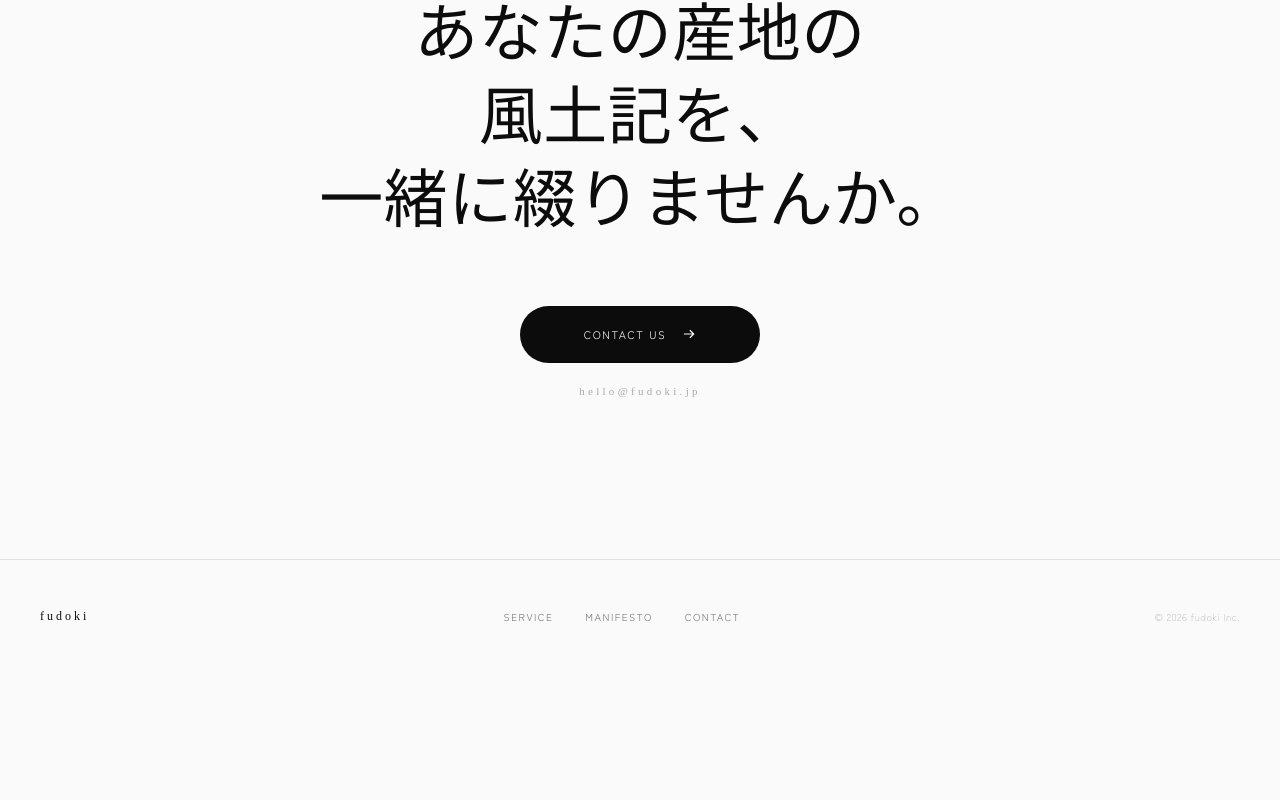
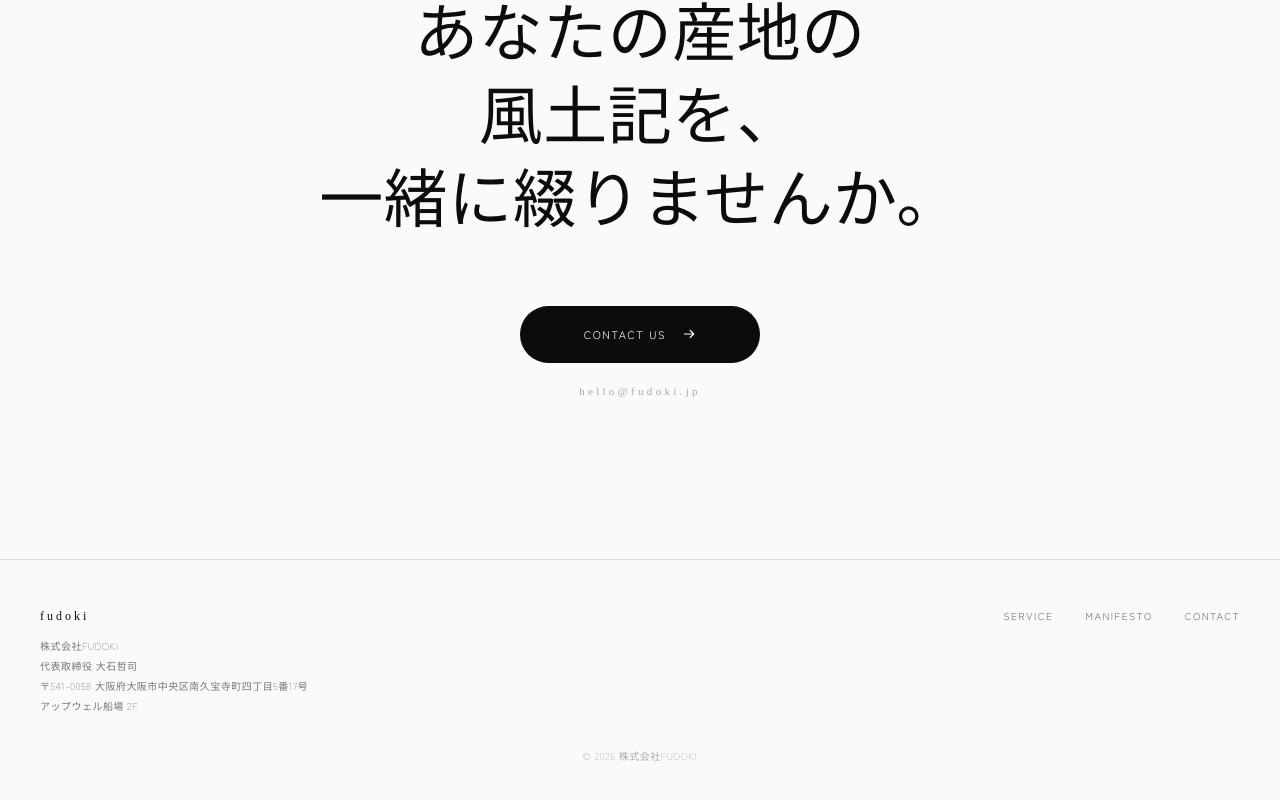
Before and after one commit to marron1984/fudoki, a Next.js app: page / in a window 1280 px wide. Shown: the part 4659-5459 px from the top of the page. Before the commit the page ends 5331 px from the top, so only its background shows below. Built offline with nearby package versions, Linux system fonts and the light colour scheme.

Commit message:
footer: 株式会社FUDOKIの法人情報を追加
代表取締役名、所在地をフッターに記載。
コピーライト表記も「株式会社FUDOKI」に変更。

https://claude.ai/code/session_01DumBGTp6YVrupWviHNbnGN

```diff
--- a/src/app/page.tsx
+++ b/src/app/page.tsx
@@ -183,14 +183,25 @@ export default function Home() {
 
       {/* ===== FOOTER ===== */}
       <footer className="border-t border-border px-5 py-8 md:px-10 md:py-12">
-        <div className="mx-auto flex max-w-[1440px] flex-col items-center justify-between gap-5 md:flex-row">
+        <div className="mx-auto max-w-[1440px]">
+          <div className="flex flex-col items-center justify-between gap-8 md:flex-row md:items-start">
+            <div className="flex flex-col items-center gap-3 md:items-start">
               <span className="font-serif text-xs font-[300] tracking-[0.25em]">fudoki</span>
+              <div className="text-center md:text-left text-[10px] font-[300] leading-[2] text-muted">
+                <p>株式会社FUDOKI</p>
+                <p>代表取締役 大石哲司</p>
+                <p>〒541-0058 大阪府大阪市中央区南久宝寺町四丁目5番17号<br className="hidden md:inline" /> アップウェル船場 2F</p>
+              </div>
+            </div>
             <nav className="flex gap-8 text-[10px] tracking-[0.15em] uppercase text-muted">
               <a href="#service" className="tap hline transition-colors duration-400 hover:text-fg">Service</a>
               <a href="#manifesto" className="tap hline transition-colors duration-400 hover:text-fg">Manifesto</a>
               <a href="#contact" className="tap hline transition-colors duration-400 hover:text-fg">Contact</a>
             </nav>
-          <span className="text-[10px] font-[300] text-subtle">&copy; 2026 fudoki Inc.</span>
+          </div>
+          <div className="mt-8 text-center text-[10px] font-[300] text-subtle">
+            &copy; 2026 株式会社FUDOKI
+          </div>
         </div>
       </footer>
     </div>
```
Lines whose indentation alone changed are shown as unchanged.
